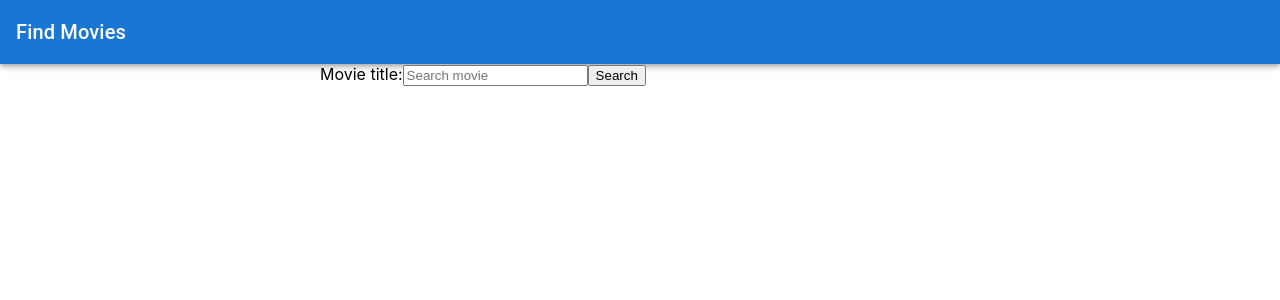
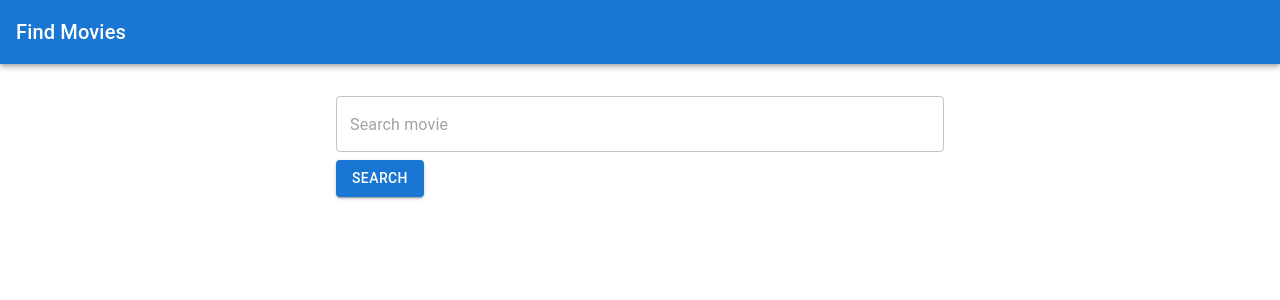
Before and after one commit to Bazoly/find-movies-frontend, a React (Create React App) app: page / in a window 1280 px wide. Shown: the top 300 px of the page. Built offline with nearby package versions, Linux system fonts and the light colour scheme.

Commit message:
feat: replace standard html tags to Material UI's TextField and Button components in the Search.jsx file

```diff
--- a/src/components/Search/Search.jsx
+++ b/src/components/Search/Search.jsx
@@ -1,4 +1,6 @@
 import {useNavigate, useParams} from "react-router-dom";
+import {Button, TextField} from "@mui/material";
+import "./Search.css"
 
 
 export default function Search() {
@@ -19,11 +21,8 @@ export default function Search() {
     return (
         <>
             <form onSubmit={handleSubmit}>
-                <label>
-                    Movie title:
-                    <input placeholder={"Search movie"} name={"title"} value={movieSearchParams}/>
-                </label>
-                <button type={"submit"}>Search</button>
+                <TextField name={"title"} placeholder={"Search movie"} value={movieSearchParams} variant={"outlined"} fullWidth={true} margin={"normal"}/>
+                <Button type={"submit"} variant={"contained"} color={"primary"}>Search</Button>
             </form>
         </>
 
```
